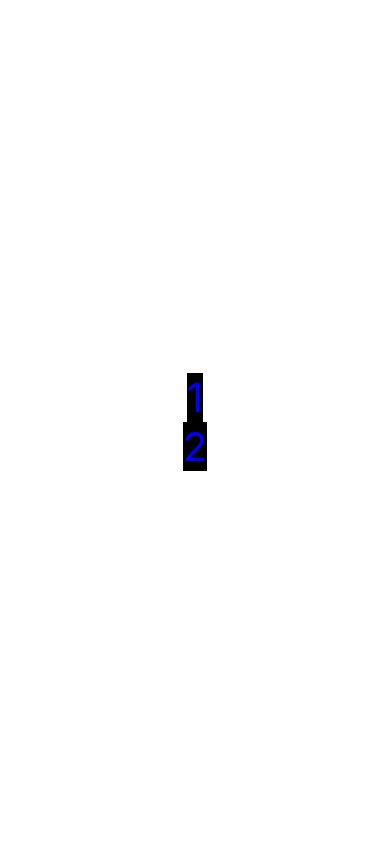
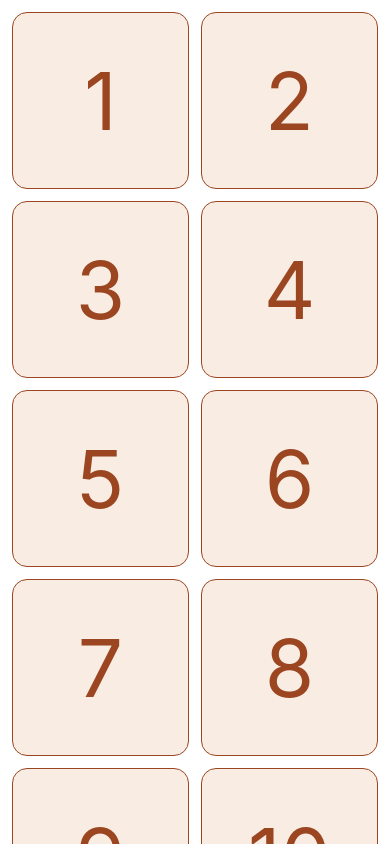
Before and after one commit to misterchange/Codeuary, a React Native app: screen / in a window 390 px wide. Built offline with nearby package versions, Linux system fonts and the light colour scheme.

Commit message:
Calender cooked

```diff
--- a/App.tsx
+++ b/App.tsx
@@ -1,19 +1,29 @@
 import { StatusBar } from 'expo-status-bar';
-import { StyleSheet, Text, View } from 'react-native';
+import { StyleSheet, Text, View, FlatList } from 'react-native';
+
+const days = [...Array(30)].map((val,index) => index+1);
 
 export default function App() {
   return (
     <View style={styles.container}>
+      <FlatList
+        data={days}
+        contentContainerStyle={styles.content}
+        columnWrapperStyle={styles.column}
+        numColumns={2}
+        renderItem={({item}) => (
+          <View style={styles.box}>
+            <Text style={styles.text}>{item}</Text>
+          </View>
+        )}
+      />
 
-      <View style={styles.box}>
-        <Text style={styles.text}>1</Text>
-      </View>
 
-      <View style={styles.box}>
-        <Text style={styles.text}>2</Text>
-      </View>
+    <StatusBar style='auto'/>
+    </View>
 
-    </View>
+
+
   );
 }
 
@@ -21,15 +31,31 @@ const styles = StyleSheet.create({
   container: {
     flex: 1,
     backgroundColor: '#fff',
-    alignItems: 'center',
-    justifyContent: 'center',
+    gap:30
+  },
+  content:{
+    gap:12,
+    padding:12
+  },
+  column:{
+    gap:12,
+    // padding:12
   },
   box:{
-    backgroundColor: 'black',
+    backgroundColor: '#F9EDE3',
+    // width: 200,
+    // height:200,
+    flex:1,
+    aspectRatio:1,
+    borderWidth:StyleSheet.hairlineWidth,
+    borderRadius:15,
+    borderColor:'#9b4521',
 
+    justifyContent:'center',
+    alignItems:'center',
   },
   text:{
-    color: 'blue',
-    fontSize:40,
+    color: '#9b4521',
+    fontSize:80,
   }
 });
```
